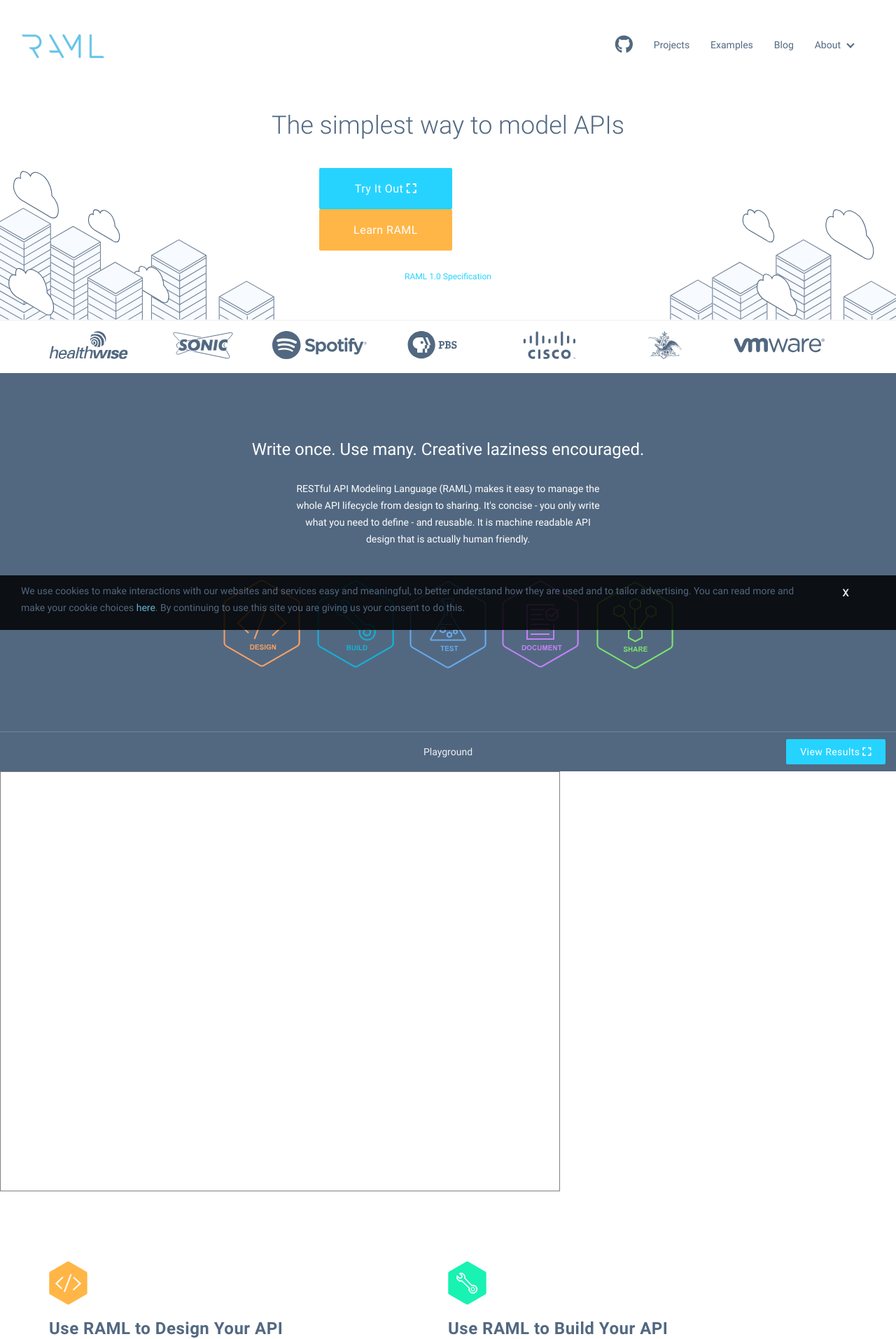
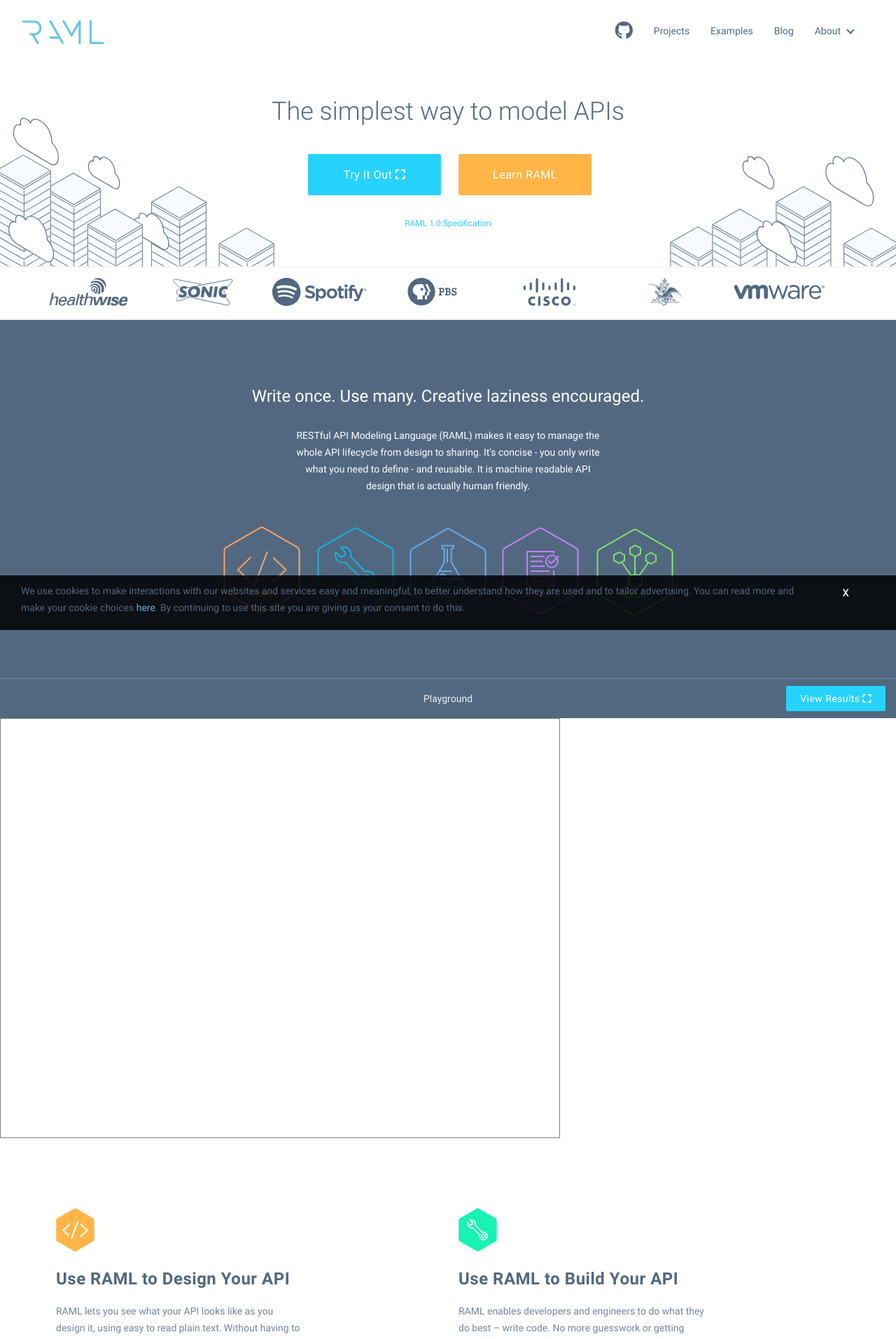
Before and after one commit to raml-org/raml-org, a Jekyll site: the page built from index.html, in a window 1280 px wide. Shown: the top 1913 px of the page at 70% size. Built offline with Jekyll 4.4.1, drawn with Linux system fonts in a browser that asks for light colours; nearby versions of some CDN libraries; a script that is not in the unit is left out.

Commit message:
281896970 bug fixes on home page

```diff
--- a/css/style.scss
+++ b/css/style.scss
@@ -94,7 +94,7 @@
 
 header{
   .navbar-inverse{
-    background-color: transparent;border-color:transparent;padding: 40px 30px 20px;
+    background-color: transparent;border-color:transparent;padding: 20px 30px;
     @media(max-width: 767px){
       padding: 20px 0;margin-bottom: 0;
       .navbar-collapse{
@@ -230,15 +230,15 @@
       font-size: 12px; color:$sky-blue;margin-bottom: 50px;
     }
     .buttons{
-      margin: 40px auto 25px;
+      margin: 40px auto 28px;
       text-align: center;
-      width: 420px;
+      width: 450px;
       @media(max-width: 767px){
         width: 100%;
         margin: 30px auto 30px;
       }
       a{
-        border: 0px solid;border-radius: 2px; background-color:$sky-blue;color: #fff;padding: 20px 25px;font-size: 16px;letter-spacing: 0.5px;line-height: 19px; text-decoration: none;margin-left: 26px;width: 190px;display: block;float: left;
+        border: 0px solid;border-radius: 2px; background-color:$sky-blue;color: #fff;padding: 20px 25px;font-size: 16px;letter-spacing: 0.5px;line-height: 19px; text-decoration: none;margin-left: 25px;width: 190px;display: block;float: left;
         @media(max-width: 767px){
           width: 190px;display: block;margin:0 auto;margin-bottom: 15px;float: none;
         }
@@ -325,7 +325,7 @@
     padding: 0 15px;
   }
   h3{
-    letter-spacing: 0.5px;font-family: 'Roboto-Bold';color: $slate-gray;font-size: 24px;width: 353px;line-height: 28px;margin-bottom: 20px;
+    letter-spacing: 0.5px;font-family: 'Roboto-Bold';color: $slate-gray;font-size: 24px;width: 353px;line-height: 28px;margin-bottom: 20px;margin-top: 25px;
     @media(max-width: 767px){
       width: 100%;
       font-size: 16px;
@@ -341,8 +341,8 @@
   }
   .row-bg-color{
     background-color: #F7FAFF;
-    padding: 100px 0;
-    margin-top: 100px;
+    padding: 105px 0;
+    margin-top: 105px;
     img{
       margin-top: 0;
     }
@@ -355,6 +355,10 @@
     width: 155px;
     text-align: center;
     border-radius: 2px;
+  }
+
+  .more-btn:before{
+    content: "\f105";font-weight: bold;font-family: 'Font Awesome\ 5 Free';font-style: normal;text-decoration: inherit;font-size: 18px;position: absolute;top: 13px;right: 20px;
   }
   .orange{
     color: $orange;
@@ -378,10 +382,10 @@
     }
   }
   a{
-    font-size: 14px;line-height: 22px;
+    font-size: 14px;line-height: 22px;position: relative;
   }
   .bdr{
-    border:0px solid;width: 350px;padding: 30px;border-radius: 2px;margin-top: 142px;background-color: #F7FAFF;
+    border:0px solid;width: 350px;padding: 30px;border-radius: 2px;margin-top: 135px;background-color: #F7FAFF;
       @media(max-width: 767px){
         width: 100%!important;margin-top: 50px;padding: 20px;
       }
@@ -406,7 +410,7 @@
     }
   }
   .block-quote{
-    width: 480px;margin: 80px auto 120px;
+    width: 480px;margin: 80px auto 118px;
     @media(max-width: 767px){
           width: 100%;margin: 0;padding-bottom: 30px;
         }
--- a/index.html
+++ b/index.html
@@ -62,13 +62,13 @@
   <section class="raml-blocks">
     <div class="container">
       <div class="row">
-        <div class="col-md-6 col-sm-6">
+        <div class="col-md-6 col-sm-6" style="padding-left: 25px;">
           <img src="images/design-raml.svg" class="design">
           <h3>Use RAML to Design Your API</h3>
           <p>RAML lets you see what your API looks like as you design it, using easy to read plain text. Without having to write a single line of code you can not only perfect your API design, but also create a fully functional mock for customers, partners, or even your own internal engineers to review and build off of. </p>
           <a class="more-btn orange" href="#">Learn More</a>
         </div>
-        <div class="col-md-6 col-sm-6 padd_00">
+        <div class="col-md-6 col-sm-6">
           <a href=""><img src="images/build-raml.svg" class="build"></a>
           <h3>Use RAML to Build Your API</h3>
           <p>RAML enables developers and engineers to do what they do best – write code. No more guesswork or getting halfway through your API only to realize the design doesn’t work or is inconsistent. You can also reduce your time to market (and bug based headaches) by using the many tools available to help you generate the general structure of your API from your RAML files. </p>
@@ -79,13 +79,13 @@
     <div class="row-bg-color">
       <div class="container">
           <div class="row">
-            <div class="col-md-6 col-sm-6">
+            <div class="col-md-6 col-sm-6" style="padding-left: 25px;">
               <a href=""><img src="images/test-raml.svg" class="contest"></a>
               <h3>Use RAML to Test Your API</h3>
               <p>Most engineers hate writing unit tests. RAML lets you generate a majority of the tests by running a simple shell command. No more manual tests (although we certainly recommend creating your own), and even better – you can even use third party services such as API Fortress, API Science, Parasoft, Postman, and SmartBear for your testing needs.</p>
               <a class="more-btn sky-blue" href="#">Learn More</a>
             </div>
-            <div class="col-md-6 col-sm-6 padd_00">
+            <div class="col-md-6 col-sm-6">
               <a href=""><img src="images/document-raml.svg" class="document"></a>
               <h3>Use RAML to Document Your REST API</h3>
               <p>Say goodbye to spending hours writing and maintaining API documentation. With RAML all of your documentation can be easily generated, letting you provide up-to-date documentation, all at the click of a button. </p>
@@ -96,7 +96,7 @@
       </div>
       <div class="container">
         <div class="row">
-          <div class="col-md-6 col-sm-6">
+          <div class="col-md-6 col-sm-6" style="padding-left: 25px;">
             <a href=""><img src="images/share-raml.svg" class="share"></a>
             <h3>Use RAML to Share & Support Your API</h3>
             <p>What good is an API if nobody is using it? RAML helps you provide an even richer experience to your users, including dynamic walk-through examples with the API Notebook, SDKs for the most popular languages, and more. </p>
```
